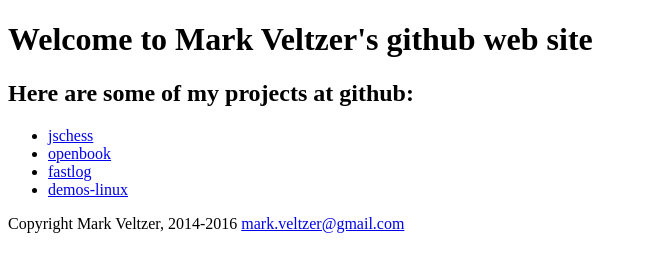
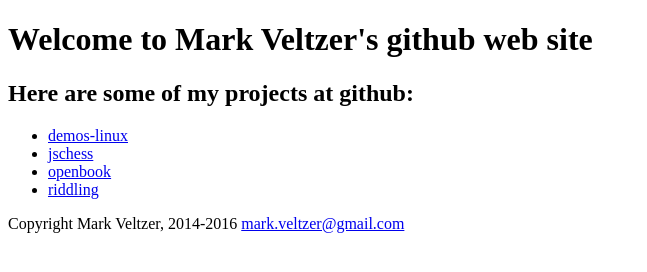
Before and after one commit to veltzer/site-personal-angular, a plain HTML site: page web/index.html in a window 1280 px wide. Shown: the whole page, without its empty margins (0-647 px from the left). Drawn offline with Linux system fonts and the light colour scheme.

Commit message:
new version

```diff
--- a/web/index.html
+++ b/web/index.html
@@ -12,10 +12,13 @@
 
 		<h2>Here are some of my projects at github:</h2>
 		<ul>
+			<li><a href="https://veltzer.github.io/demos-linux">demos-linux</a></li>
 			<li><a href="https://veltzer.github.io/jschess">jschess</a></li>
 			<li><a href="https://veltzer.github.io/openbook">openbook</a></li>
+			<li><a href="https://veltzer.github.io/riddling">riddling</a></li>
+			<!--
 			<li><a href="https://veltzer.github.io/fastlog">fastlog</a></li>
-			<li><a href="https://veltzer.github.io/demos-linux">demos-linux</a></li>
+			-->
 		</ul>
 		<p>
 			Copyright Mark Veltzer, 2014-2016
```
